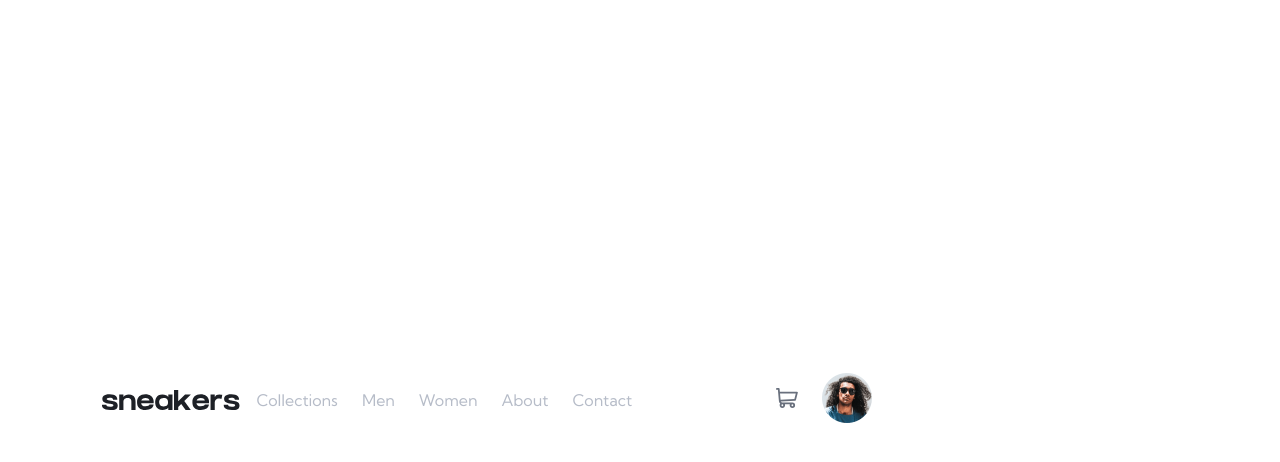
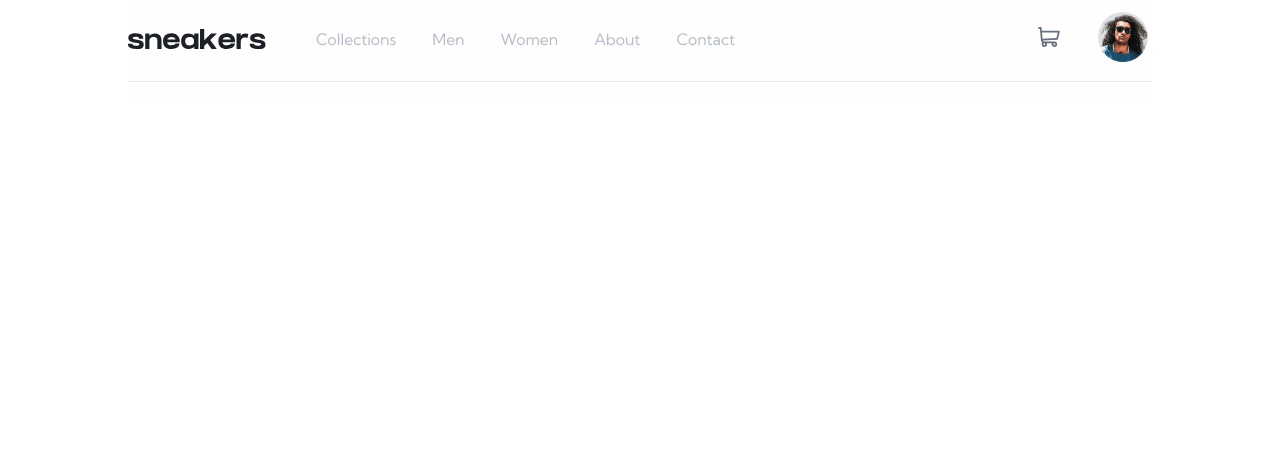
Before and after one commit to bmhuyquoc104/e-commerce, a React (Create React App) app: page / in a window 1280 px wide. Shown: the top 462 px of the page. Built offline with nearby package versions, Linux system fonts and the light colour scheme.

Commit message:
3. Finish header for desktop

```diff
--- a/src/components/GlobalStyle.js
+++ b/src/components/GlobalStyle.js
@@ -19,6 +19,15 @@ export const GlobalStyle = createGlobalStyle`
     --fw_400:400;
     --fw_700:700;
 
+    /* Font size */
+    --step--2: clamp(0.44rem, calc(0.76rem + -0.35vw), 0.69rem);
+    --step--1: clamp(0.67rem, calc(0.81rem + -0.16vw), 0.78rem);
+    --step-0: clamp(0.88rem, calc(0.84rem + 0.18vw), 1.00rem);
+    --step-1: clamp(0.98rem, calc(0.84rem + 0.74vw), 1.50rem);
+    --step-2: clamp(1.11rem, calc(0.78rem + 1.63vw), 2.25rem);
+    --step-3: clamp(1.25rem, calc(0.64rem + 3.04vw), 3.38rem);
+    --step-4: clamp(1.40rem, calc(0.36rem + 5.23vw), 5.06rem);
+    --step-5: clamp(1.58rem, calc(-0.14rem + 8.60vw), 7.59rem);
 
 }
 
@@ -30,18 +39,16 @@ export const GlobalStyle = createGlobalStyle`
 
 }
 
-img{
-max-width:100%;
-}
+
+
+
 
 #root{
-    min-height:100vh;
     display: flex;
     justify-content:center;
     align-items:center;
-    background-color:var(--clr_dark_gb);
-    width: max(80%,300px);
-
+    background-color:var(--clr_w);
+    width:max(100%,600px);
 }
 
 `;
--- a/src/components/Header/Header.jsx
+++ b/src/components/Header/Header.jsx
@@ -1,14 +1,28 @@
-import React from 'react'
-import Navbar from '../Navbar/Navbar'
-import imageResoucres from '../../assets/imageResoucres'
-import {StyledHeader} from './Header.styled'
+import React from "react";
+import imageResoucres from "../../assets/imageResoucres";
+import { StyledHeader } from "./Header.styled";
 const Header = () => {
   return (
     <StyledHeader>
-        <img src={imageResoucres.Logo} alt="Logo Icon" />
-        <Navbar/>
+      <img src={imageResoucres.Logo} alt="Logo Icon" />
+      <ul>
+        <li>Collections</li>
+        <li>Men</li>
+        <li>Women</li>
+        <li>About</li>
+        <li>Contact</li>
+        <li className="push-right">
+          <img src={imageResoucres.CartIcon} alt="Cart Icon" />
+        </li>
+        <li className="avatar">
+          <div>
+            <img src={imageResoucres.ImageAvatar} alt="Avatar Icon" />
+          </div>
+        </li>
+      </ul>
+      <div className="decorative"></div>
     </StyledHeader>
-  )
-}
+  );
+};
 
-export default Header
+export default Header;
--- a/src/components/Header/Header.styled.js
+++ b/src/components/Header/Header.styled.js
@@ -2,10 +2,75 @@ import styled from "styled-components";
 
 export const StyledHeader = styled.header`
   display: flex;
-  gap: 1em;
-  align-items:center;
-  width: max(80%,300px);
-  &>:nth-child(2){
-      flex-grow:1;
+  position: relative;
+  gap: 3em;
+  align-items: center;
+  justify-content: space-between;
+  width: 80%;
+  background-color: #fefefe;
+
+  & > :nth-child(2) {
+    display: flex;
+    align-items: center;
+    gap: 2em;
+    flex-grow: 1;
+  }
+
+  &>:first-child{
+    padding: 0.5em 0 2em 0;
+  }
+
+  li {
+    list-style-type: none;
+    color: var(--clr_gb);
+    font-size: var(--step-0);
+    border: 2px solid transparent;
+    padding: 0.5em 0 2em 0;
+    :hover {
+      cursor: pointer;
+      border-bottom: 2px solid var(--clr_orange);
+      color: var(--clr_b)
+    }
+  }
+  .push-right {
+    margin-left: auto;
+    :hover {
+      border: 2px solid transparent;
+    }
+  }
+  .avatar {
+    display: flex;
+    justify-content: center;
+    align-items: center;
+    border: 2px solid transparent;
+    :hover{
+        border:2px solid transparent;
+    }
+  }
+
+  .avatar>:first-child{
+    border:2px solid transparent;
+  }
+
+  .avatar:hover>:first-child{
+      border-radius:50%;
+      border:2px solid var(--clr_orange);
+  }
+
+  .avatar img {
+    width: 100%;
+    height: 50px;
+    object-fit: cover;
+  }
+
+  .decorative{
+      position: absolute;
+      left: 0;
+      right: 0;
+      bottom: 1.2em;
+      border-bottom:1px solid #ebebee;
+  }
+  @media (max-width: 940px) {
+    width: 100%;
   }
 `;
--- a/src/components/Navbar/Navbar.jsx
+++ /dev/null
@@ -1,20 +0,0 @@
-import React from "react";
-import imageResoucres from "../../assets/imageResoucres";
-import {StyledNavBar} from './Navbar.styled'
-const Navbar = () => {
-  return (
-    <StyledNavBar>
-      <ul>
-          <li>Collections</li>
-          <li>Men</li>
-          <li>Women</li>
-          <li>About</li>
-          <li>Contact</li>
-          <li className="bottom-nav"><img src={imageResoucres.CartIcon} alt="Cart Icon" /></li>
-          <li className="avatar"><img src = {imageResoucres.ImageAvatar} alt = "Avatar Icon"/></li>
-      </ul>
-    </StyledNavBar>
-  );
-};
-
-export default Navbar;
--- a/src/components/Navbar/Navbar.styled.js
+++ /dev/null
@@ -1,26 +0,0 @@
-import styled from 'styled-components'
-
-export const StyledNavBar = styled.nav`
-    display: flex;
-    width: max(80%,300px);
-
-    ul {
-        display: flex;
-        gap:1.5em;
-        align-items:center;
-        flex-grow:1;
-    }
-
-    li {
-        list-style-type:none;
-        color:var(--clr_gb);
-    }
-    .bottom-nav{
-        margin-left:auto;
-    }
-    .avatar img{
-        width:50%;
-        object-fit:cover;
-        aspect-ratio:1/1;
-    }
-`
```
